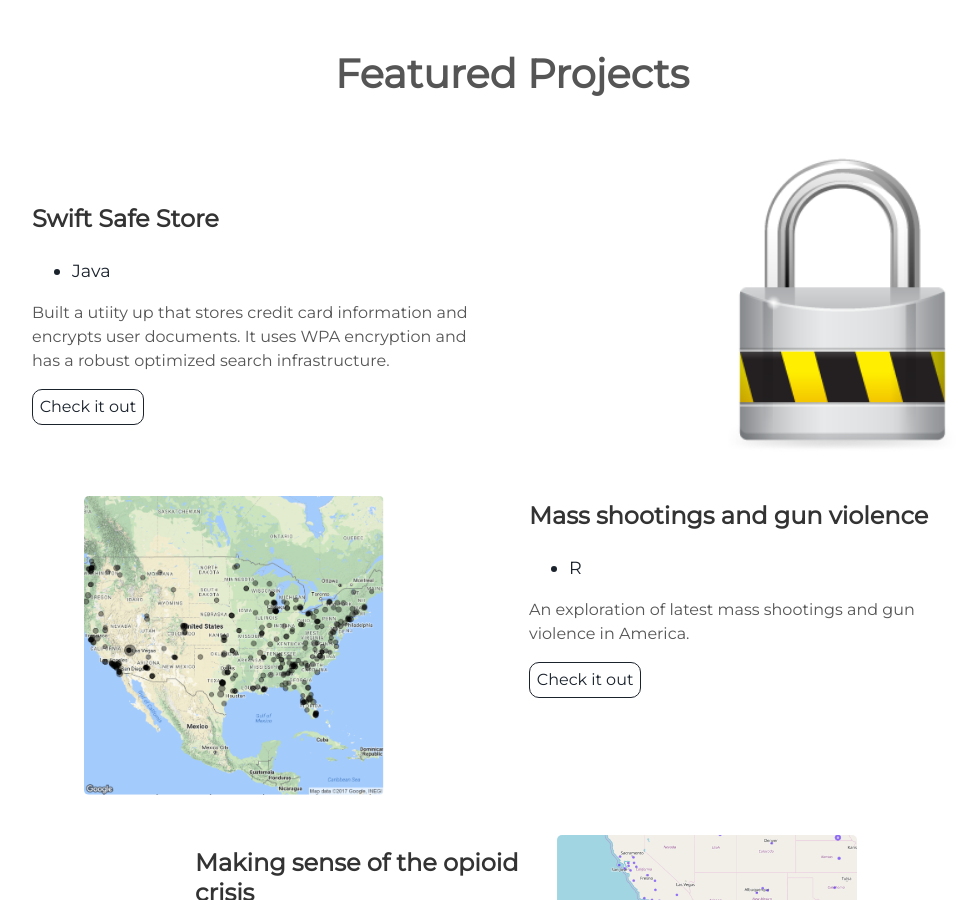
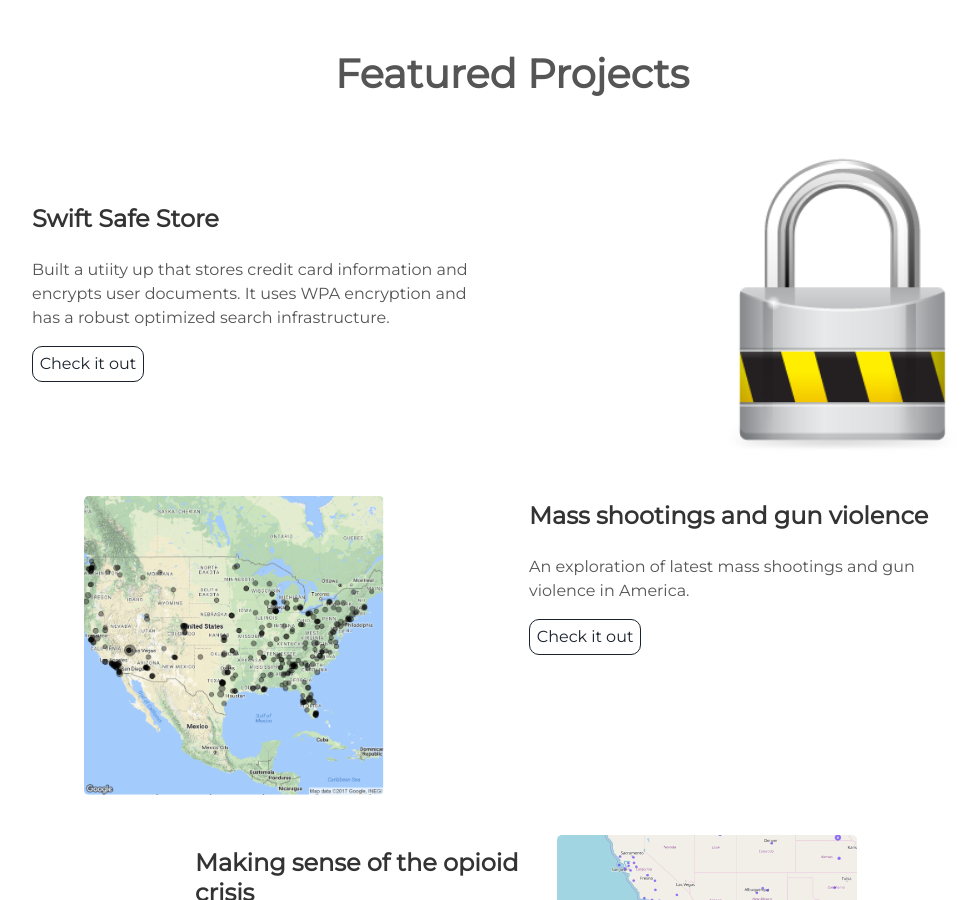
Before and after one commit to devytechie/devytechie.github.io, a Jekyll site: the page built from index.html, in a window 1280 px wide and 900 px high, scrolled down 1475 px. Shown: the whole window, without its empty margins (128-1105 px from the left). Built offline with Jekyll 4.4.1, drawn with Linux system fonts in a browser that asks for light colours.

Commit message:
A few things

```diff
--- a/_includes/projects.html
+++ b/_includes/projects.html
@@ -8,7 +8,6 @@
   <div class="contents">
     <h3> Swift Safe Store </h3>
     <ul>
-      <li> Java</li>
     </ul>
     <p>Built a utiity up that stores credit card information and encrypts user documents. It uses WPA encryption and has a robust optimized search infrastructure.</p>
     <a class="project-link" href="https://github.com/Nzaba/swiftsafe">Check it out</a>
@@ -21,7 +20,6 @@
   <div class="contents-right">
     <h3> Mass shootings and gun violence </h3>
     <ul>
-      <li> R</li>
     </ul>
     <p>An exploration of latest mass shootings and gun violence in America.</p>
     <a class="project-link" href="mass_shootings.html">Check it out</a>
@@ -35,7 +33,6 @@
   <div class="contents-right">
     <h3> Making sense of the opioid crisis </h3>
     <ul>
-      <li> R</li>
     </ul>
     <p>An exploration of the opioid crisis in America.</p>
     <a class="project-link" href="https://raymondnzaba.shinyapps.io/OpioidCrisis/">Check it out</a>
```
